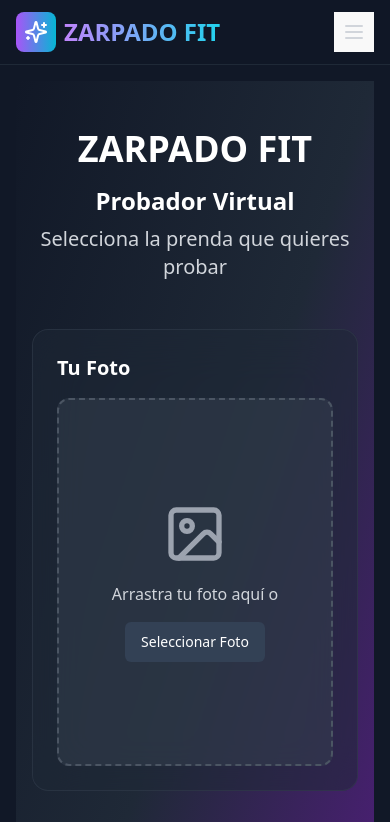
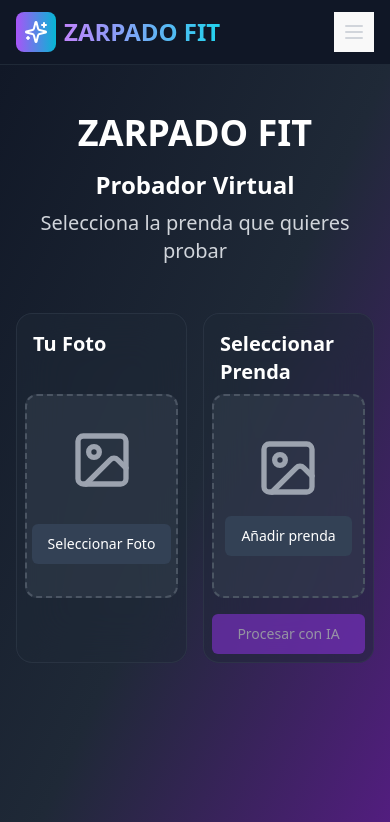
Before and after one commit to havikhavik/Zarpado-Fit, a React (Vite) app: page /Zarpado-Fit/virtual-try-on in a window 390 px wide. Shown: the top 822 px of the page. Built offline with nearby package versions, Linux system fonts and the light colour scheme.

Commit message:
Mejora visual del apartado mobile del probador

```diff
--- a/src/index.css
+++ b/src/index.css
@@ -36,11 +36,6 @@ img {
   min-height: 100vh;
 } */
 
-main {
-  padding: 1rem;
-  width: 100%;
-}
-
 @media (prefers-color-scheme: light) {
   :root {
     color: #213547;
--- a/src/pages/VirtualTryOn.tsx
+++ b/src/pages/VirtualTryOn.tsx
@@ -14,9 +14,6 @@ export const VirtualTryOn = () => {
   const [clothingImages, setClothingImages] = useState<(string | null)[]>(
     Array(1).fill(null)
   );
-  const [selectedClothingIndex, setSelectedClothingIndex] = useState<
-    number | null
-  >(null);
   const [response, setResponse] = useState<string | null>(null);
 
   // Estados para UI y control
@@ -44,7 +41,6 @@ export const VirtualTryOn = () => {
       const newImages = [...clothingImages];
       newImages[targetIndex] = prendaParaProbar.img;
       setClothingImages(newImages);
-      setSelectedClothingIndex(targetIndex);
       setPrendaParaProbar(null);
     }
   }, [prendaParaProbar, clothingImages, setPrendaParaProbar]);
@@ -131,12 +127,13 @@ export const VirtualTryOn = () => {
       return;
     }
 
-    if (selectedClothingIndex === null) {
-      setError("Por favor, selecciona una prenda para probar");
+    const clothingImageUrl = clothingImages.find((img) => img !== null);
+
+    if (!clothingImageUrl) {
+      setError("Por favor, subí al menos una prenda para probar");
       return;
     }
 
-    const clothingImageUrl = clothingImages[selectedClothingIndex];
     if (!clothingImageUrl) {
       setError("No se ha seleccionado ninguna prenda");
       return;
@@ -338,14 +335,9 @@ export const VirtualTryOn = () => {
     const newImages = [...clothingImages];
     newImages[index] = null;
     setClothingImages(newImages);
-    if (selectedClothingIndex === index) setSelectedClothingIndex(null);
     if (clothingFileInputRefs.current[index]) {
       clothingFileInputRefs.current[index]!.value = "";
     }
-  };
-
-  const selectClothing = (index: number) => {
-    setSelectedClothingIndex(clothingImages[index] ? index : null);
   };
 
   return (
@@ -392,10 +384,10 @@ export const VirtualTryOn = () => {
           </div>
         )}
 
-        <div className="grid lg:grid-cols-3 gap-8">
+        <div className="grid grid-cols-2 lg:grid-cols-3 gap-4">
           {/* Sección de la foto del usuario */}
-          <div className="bg-gray-800/50 backdrop-blur-xl p-6 rounded-2xl border border-gray-700/50">
-            <h3 className="text-xl font-semibold text-white mb-4">Tu Foto</h3>
+          <div className="bg-gray-800/50 backdrop-blur-xl p-2 md:p-6 rounded-2xl border border-gray-700/50">
+            <h3 className="text-xl font-semibold text-white mb-7 sm:mb-4 p-2 ">Tu Foto</h3>
             <div
               className={`aspect-[3/4] bg-gray-700/50 rounded-xl border-2 ${dragActive ? "border-purple-500" : "border-dashed border-gray-600"} flex items-center justify-center relative`}
               onDragEnter={handleUserDrag}
@@ -420,7 +412,9 @@ export const VirtualTryOn = () => {
               ) : (
                 <div className="text-center p-4">
                   <Image className="h-16 w-16 text-gray-400 mx-auto mb-4" />
-                  <p className="text-gray-300">Arrastra tu foto aquí o</p>
+                  <p className="text-gray-300">
+                    <span className="hidden md:inline">Arrastra tu foto aquí o</span>
+                  </p>
                   <Button
                     variant="secondary"
                     className="mt-4"
@@ -448,16 +442,15 @@ export const VirtualTryOn = () => {
           </div>
 
           {/* Sección de selección de prendas */}
-          <div className="bg-gray-800/50 backdrop-blur-xl p-6 rounded-2xl border border-gray-700/50">
-            <h3 className="text-xl font-semibold text-white mb-4">
+          <div className="bg-gray-800/50 backdrop-blur-xl rounded-2xl border border-gray-700/50 p-2 md:p-6">
+            <h3 className="text-xl font-semibold text-white p-2 sm:mb-4 ">
               Seleccionar Prenda
             </h3>
-            <div className="grid grid-cols-2 gap-4">
+            <div className="">
               {[...Array(1)].map((_, index) => (
                 <div key={`clothing-slot-${index}`} className="relative">
                   <div
-                    className={`aspect-square bg-gray-700/50 rounded-lg border-2 ${selectedClothingIndex === index ? "border-purple-500" : "border-gray-600"} ${dragActiveClothing === index ? "border-purple-500" : ""} flex items-center justify-center relative cursor-pointer`}
-                    onClick={() => selectClothing(index)}
+                    className={`aspect-[3/4] bg-gray-700/50 rounded-xl border-dashed border-2 border-gray-600 ${dragActiveClothing === index ? "border-purple-500" : ""} flex items-center justify-center relative cursor-pointer`}
                     onDragEnter={(e) => handleClothingDrag(index, e)}
                     onDragLeave={(e) => handleClothingDrag(index, e)}
                     onDragOver={(e) => handleClothingDrag(index, e)}
@@ -479,15 +472,10 @@ export const VirtualTryOn = () => {
                         >
                           <X className="h-4 w-4 text-white" />
                         </button>
-                        {selectedClothingIndex === index && (
-                          <div className="absolute top-1 left-1 bg-purple-500 rounded-full p-1">
-                            <Check className="h-4 w-4 text-white" />
-                          </div>
-                        )}
                       </>
                     ) : (
                       <div className="text-center p-2">
-                        <Image className="h-8 w-8 text-gray-400 mx-auto mb-2" />
+                        <Image className="h-16 w-16 text-gray-400 mx-auto mb-4" />
                         <Button
                           variant="secondary"
                           size="md"
@@ -527,8 +515,7 @@ export const VirtualTryOn = () => {
               onClick={handleGenerate}
               disabled={
                 !userImage ||
-                selectedClothingIndex === null ||
-                !clothingImages[selectedClothingIndex] ||
+                clothingImages.every((img) => img === null) ||
                 isLoading
               }
             >
@@ -539,7 +526,7 @@ export const VirtualTryOn = () => {
 
           {/* Sección de resultados */}
           {generateEvent && (
-            <div className="bg-gray-800/50 backdrop-blur-xl p-6 rounded-2xl border border-gray-700/50">
+            <div className="bg-gray-800/50 backdrop-blur-xl p-2 md:p-6 rounded-2xl border border-gray-700/50">
               <h3 className="text-xl font-semibold text-white mb-4">
                 Resultado
               </h3>
```
